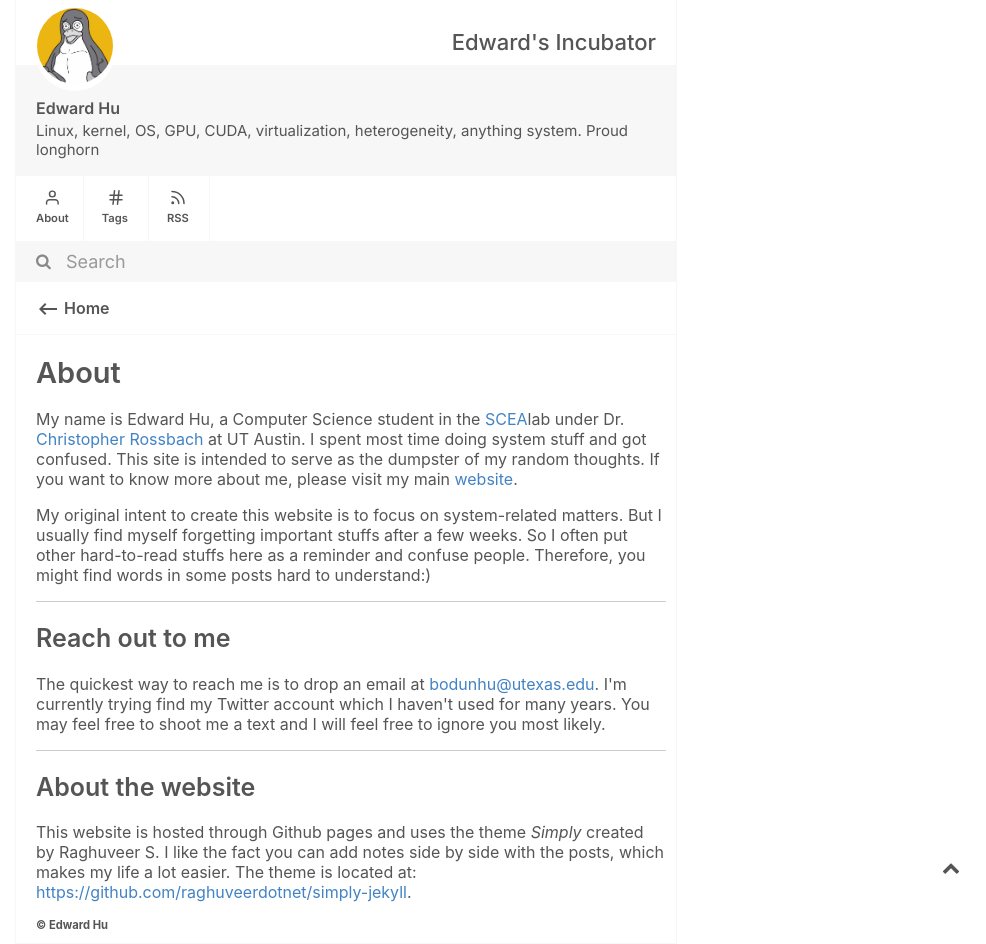
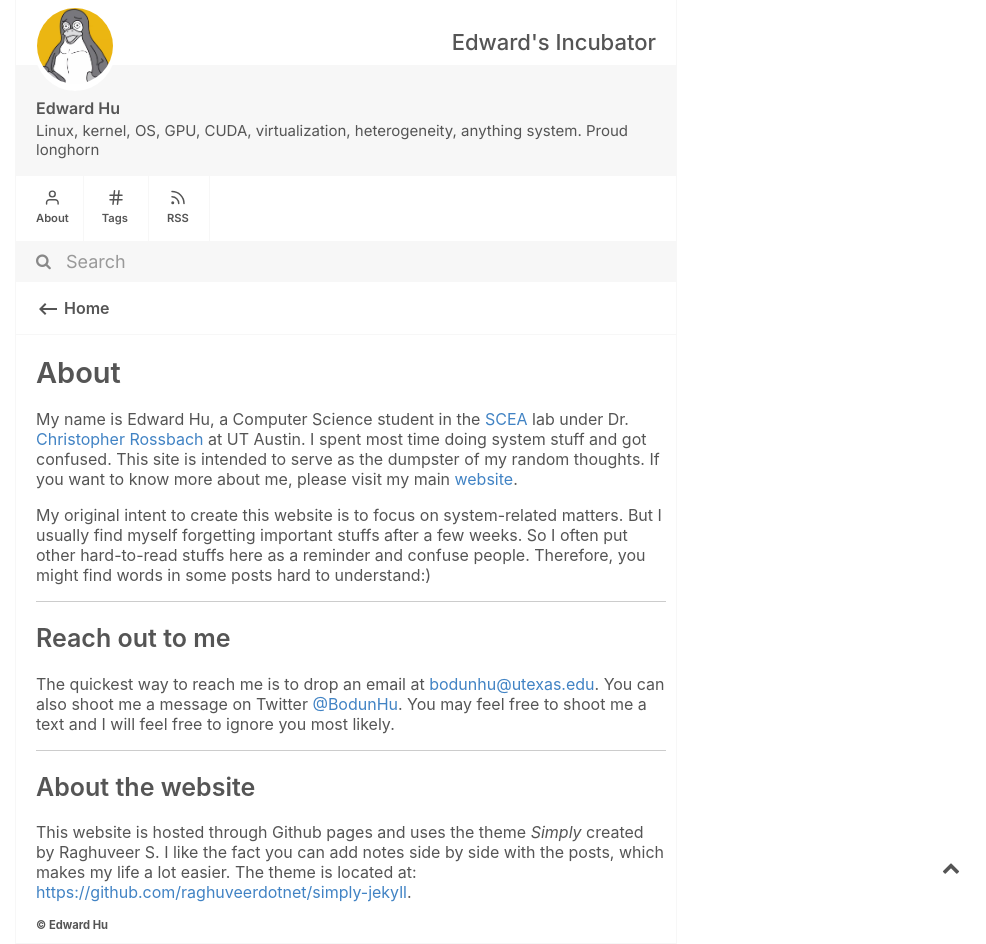
Before and after one commit to BDHU/blog, a Jekyll site: the page built from about.md, in a window 1280 px wide. Shown: the whole page, without its empty margins (294-1280 px from the left). Built offline with Jekyll 4.4.1, drawn with Linux system fonts in a browser that asks for light colours.

Commit message:
update contact by adding Twitter

```diff
--- a/about.md
+++ b/about.md
@@ -5,7 +5,7 @@ permalink: /about/
 content-type: eg
 ---
 
-My name is Edward Hu, a Computer Science student in the [SCEA](https://github.com/utcs-scea)lab  under Dr. [Christopher Rossbach](https://www.cs.utexas.edu/~rossbach/) at UT Austin. I spent most time doing system stuff and got confused. This site is intended to serve as the dumpster of my random thoughts. If you want to know more about me, please visit my main [website](https://bodunhu.com).
+My name is Edward Hu, a Computer Science student in the [SCEA](https://github.com/utcs-scea) lab  under Dr. [Christopher Rossbach](https://www.cs.utexas.edu/~rossbach/) at UT Austin. I spent most time doing system stuff and got confused. This site is intended to serve as the dumpster of my random thoughts. If you want to know more about me, please visit my main [website](https://bodunhu.com).
 
 
 My original intent to create this website is to focus on system-related matters. But I usually find myself forgetting important stuffs after a few weeks. So I often put other hard-to-read stuffs here as a reminder and confuse people. Therefore, you might find words in some posts hard to understand:)
@@ -14,7 +14,7 @@ My original intent to create this website is to focus on system-related matters.
 
 ## Reach out to me
 
-The quickest way to reach me is to drop an email at [bodunhu@utexas.edu](mailto:bodunhu@utexas.edu). I'm currently trying find my Twitter account which I haven't used for many years. You may feel free to shoot me a text and I will feel free to ignore you most likely.
+The quickest way to reach me is to drop an email at [bodunhu@utexas.edu](mailto:bodunhu@utexas.edu). You can also shoot me a message on Twitter [@BodunHu](https://twitter.com/BodunHu). You may feel free to shoot me a text and I will feel free to ignore you most likely.
 
 <!-- [[[[Twitter::https://twitter.com/raghuveerdotnet]]]] – Shoot me a dm or just tweet ***@raghuveerdotnet***. I will try to reply as soon as I can. Sadly, I am not available on any other social media sites. I am not really into professional social media circle but anyway here is my [[linkedin::https://www.linkedin.com/in/sraghuveer/]] just in case.
 
```
